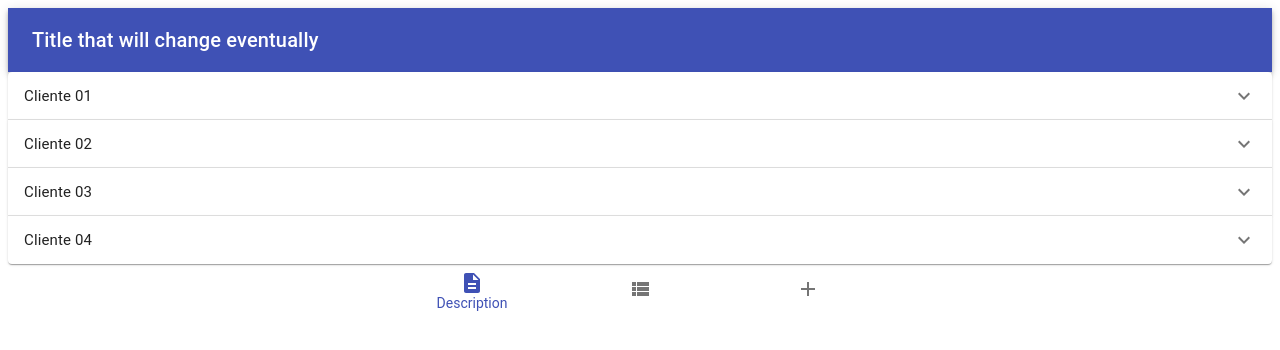
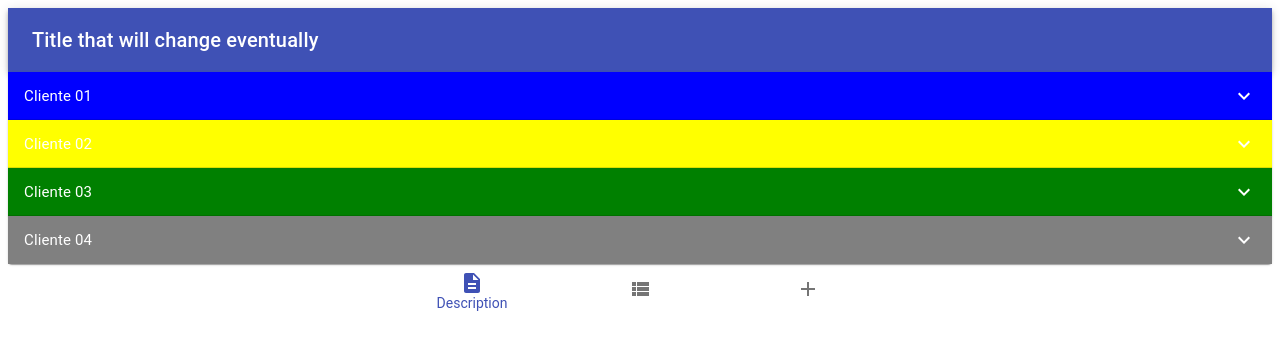
Before and after one commit to MarcosAM/contract-manager, a React (Create React App) app in the folder contracts-manager/: page / in a window 1280 px wide. Shown: the top 350 px of the page. Built offline with nearby package versions, Linux system fonts and the light colour scheme.

Commit message:
feature/contract status color feedback

```diff
--- a/contracts-manager/src/components/ContractsPanel/ContractsPanel.js
+++ b/contracts-manager/src/components/ContractsPanel/ContractsPanel.js
@@ -5,22 +5,22 @@ import ExpansionPanelDetails from '@material-ui/core/ExpansionPanelDetails';
 import ExpansionPanelSummary from '@material-ui/core/ExpansionPanelSummary';
 import Typography from '@material-ui/core/Typography';
 import ExpandMoreIcon from '@material-ui/icons/ExpandMore';
+import { getColorByState } from '../../constants/contractsStates'
 
 
-export default ({ id, expanded, setExpanded, title, details }) => {
-    const classes = useStyles();
+export default ({ id, expanded, setExpanded, title, details, state }) => {
+    const { summary, heading, white } = useStyles({ summaryColor: getColorByState(state) });
 
     const handleChange = panel => (event, isExpanded) => {
-        console.log(setExpanded)
         setExpanded(isExpanded ? panel : false);
     };
 
     return (
         <ExpansionPanel expanded={expanded === id} onChange={handleChange(id)}>
-            <ExpansionPanelSummary
-                expandIcon={<ExpandMoreIcon />}
+            <ExpansionPanelSummary className={summary}
+                expandIcon={<ExpandMoreIcon className={white} />}
             >
-                <Typography className={classes.heading}>{title}</Typography>
+                <Typography className={heading}>{title}</Typography>
             </ExpansionPanelSummary>
             <ExpansionPanelDetails>
                 <Typography>
@@ -32,9 +32,16 @@ export default ({ id, expanded, setExpanded, title, details }) => {
 }
 
 const useStyles = makeStyles(theme => ({
+    summary: {
+        backgroundColor: props => props.summaryColor,
+    },
     heading: {
         fontSize: theme.typography.pxToRem(15),
         flexBasis: '33.33%',
         flexShrink: 0,
+        color: 'white'
     },
+    white: {
+        color: 'white'
+    }
 }));
--- /dev/null
+++ b/contracts-manager/src/constants/contractsStates/index.js
@@ -0,0 +1,13 @@
+const COLORS = ['blue', 'yellow', 'green', 'grey']
+const [ColorNew, ColorPreparing, ColorReady, ColorDone] = COLORS
+
+const STATES = ['New', 'Preparing', 'Ready', 'Done']
+const [New, Preparing, Ready, Done] = STATES
+
+const getColorByState = (state) => COLORS[STATES.indexOf(state)]
+
+export {
+    New, Preparing, Ready, Done,
+    ColorNew, ColorPreparing, ColorReady, ColorDone,
+    getColorByState
+}
--- a/contracts-manager/src/pages/DescriptionPage.js
+++ b/contracts-manager/src/pages/DescriptionPage.js
@@ -1,24 +1,29 @@
 import React from 'react';
 import ContractsPanel from '../components/ContractsPanel'
+import { New, Preparing, Ready, Done } from '../constants/contractsStates'
 
 const INITIAL_STATE = [
     {
         id: '01',
+        state: New,
         title: 'Cliente 01',
         details: 'Altas descrições de pedidos'
     },
     {
         id: '02',
+        state: Preparing,
         title: 'Cliente 02',
         details: 'Altas descrições de pedidos'
     },
     {
         id: '03',
+        state: Ready,
         title: 'Cliente 03',
         details: 'Altas descrições de pedidos'
     },
     {
         id: '04',
+        state: Done,
         title: 'Cliente 04',
         details: 'Altas descrições de pedidos'
     },
```
